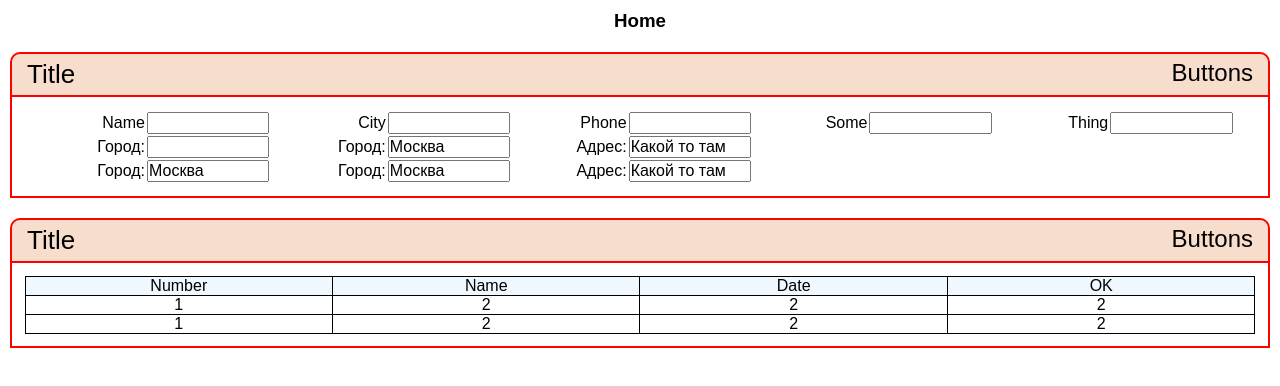
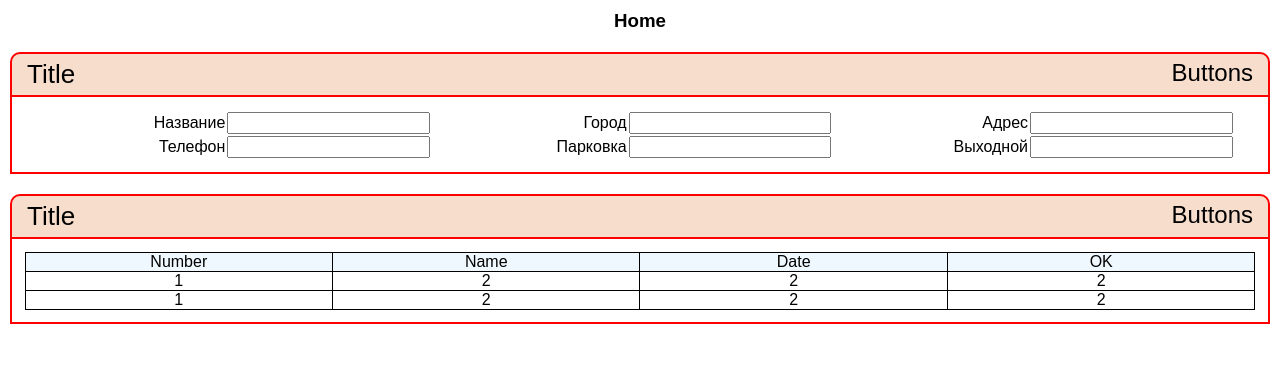
Before and after one commit to Daskendrik/Guided_Tours, a React (Create React App) app in the folder react/tourreact/: page / in a window 1280 px wide. Shown: the top 386 px of the page. Built offline with nearby package versions, Linux system fonts and the light colour scheme; the HTML template or start-up script is replaced by a standard one.

Commit message:
it is work

```diff
--- a/react/tourreact/src/App.js
+++ b/react/tourreact/src/App.js
@@ -1,6 +1,4 @@
 import './App.css';
-import FormApplet from './Components/FormApplets/FormApplet';
-import ListApplet from './Components/ListApplets/ListApplet';
 import Museum from './Components/Pages/Museum';
 
 function App() {
--- a/react/tourreact/src/Components/FormApplets/FormApplet.jsx
+++ b/react/tourreact/src/Components/FormApplets/FormApplet.jsx
@@ -1,6 +1,20 @@
 import styles from './FormApplet.module.css';
 const FormApplet = (props) => {
-  const { UIForm = ['Name', 'City', 'Phone', 'Some', 'Thing'] } = props;
+  const { UIForm = ['Name', 'City', 'Phone', 'Some', 'Thing', 'One', 'more'] } =
+    props;
+  const numRow = Math.ceil(UIForm.length / 3);
+  const arrRow = [];
+  let colNum = 1;
+  for (let i = 1; i <= numRow; i++) {
+    let arr = [];
+    for (colNum; colNum / i <= 3; colNum++) {
+      if (UIForm[colNum - 1]) {
+        arr.push(UIForm[colNum - 1]);
+      }
+    }
+    arrRow.push(arr);
+  }
+  console.log(arrRow);
   return (
     <>
       <div className={styles.form_applet}>
@@ -12,49 +26,20 @@ const FormApplet = (props) => {
           <form>
             <table>
               <tbody>
-                {UIForm.map((col) => {
+                {arrRow.map((row) => {
                   return (
-                    <>
-                      <td>{col}</td> <input type="text"></input>
-                    </>
+                    <tr>
+                      {row.map((td) => {
+                        return (
+                          <>
+                            <td>{td}</td>
+                            <input type="text"></input>
+                          </>
+                        );
+                      })}
+                    </tr>
                   );
                 })}
-                <tr>
-                  <td>
-                    <label>Город:</label>
-                  </td>
-                  <td>
-                    <input type="text"></input>
-                  </td>
-                  <td>
-                    <label>Город:</label>
-                  </td>
-                  <td>
-                    <input type="text" value="Москва"></input>
-                  </td>
-                  <td>Адрес:</td>
-                  <td>
-                    <input type="text" value="Какой то там"></input>
-                  </td>
-                </tr>
-                <tr>
-                  <td>
-                    <label>Город:</label>
-                  </td>
-                  <td>
-                    <input type="text" value="Москва"></input>
-                  </td>
-                  <td>
-                    <label>Город:</label>
-                  </td>
-                  <td>
-                    <input type="text" value="Москва"></input>
-                  </td>
-                  <td>Адрес:</td>
-                  <td>
-                    <input type="text" value="Какой то там"></input>
-                  </td>
-                </tr>
               </tbody>
             </table>
           </form>
--- a/react/tourreact/src/Components/Pages/Museum.js
+++ b/react/tourreact/src/Components/Pages/Museum.js
@@ -1,10 +1,11 @@
+import { UIForm } from '../../Data/museums';
 import FormApplet from '../FormApplets/FormApplet';
 import ListApplet from '../ListApplets/ListApplet';
 
 const Museum = () => {
   return (
     <>
-      <FormApplet />
+      <FormApplet UIForm={UIForm} />
       <ListApplet />
     </>
   );
--- a/react/tourreact/src/Data/museums.js
+++ b/react/tourreact/src/Data/museums.js
@@ -1,4 +1,11 @@
-const UIForm = ['Название', 'Город', 'Адрес', 'Телефон'];
+const UIForm = [
+  'Название',
+  'Город',
+  'Адрес',
+  'Телефон',
+  'Парковка',
+  'Выходной',
+];
 const UIFormMap = ['Адрес'];
 const UIListUIWorkTime = ['День', 'Время работы'];
 
```
